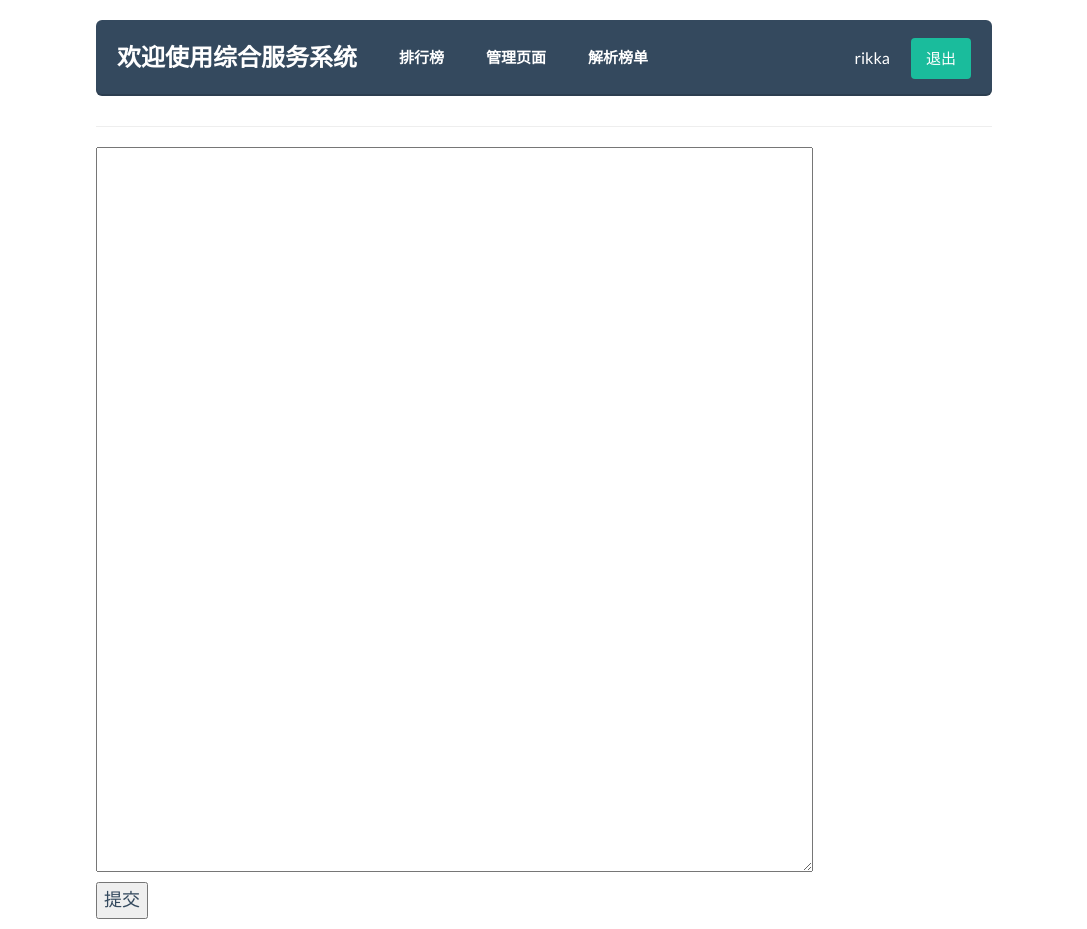
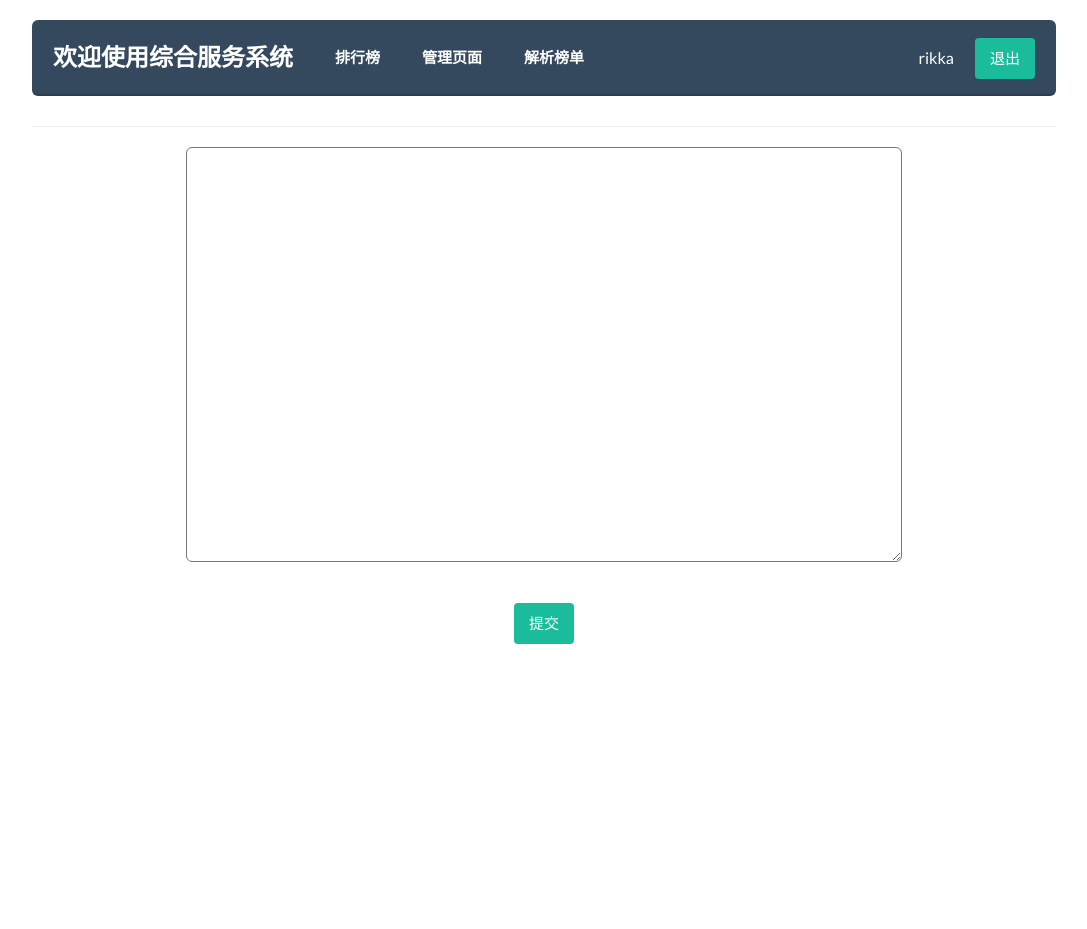
Before and after one commit to intspt/balloon, a Flask app: page /addTeam in a window 1280 px wide. Shown: the whole page, without its empty margins (96-1183 px from the left). After the commit the page ends 644 px from the top, so only its background shows below. Run offline with Flask 2, Linux system fonts and the light colour scheme; a user stored in the database is signed in; some libraries are stand-ins or nearby versions.

Commit message:
update
update

```diff
--- a/app/static/css/main.css
+++ b/app/static/css/main.css
@@ -1,8 +1,14 @@
 #wrapper {
     position: relative;
-    width: 70%;
+    width: 80%;
     top: 20px;
     margin: 0 auto;
+}
+
+#g-admin li
+{
+  display:inline;
+  padding:20px;
 }
 
 .container {
@@ -23,7 +29,9 @@
     margin: 0 auto
 }
 .team-add-text {
-    width: 80%;
+    width: 70%;
+    height:60%;
+    border-radius: 6px;
 }
 .print-content-text {
     width: 90%;
--- a/app/templates/addTeam.html
+++ b/app/templates/addTeam.html
@@ -1,8 +1,8 @@
 {% extends "base.html"%}
 {% block content %}
-    <form class="team-add-form pr" method="POST" action="/addTeam">
-        <textarea name="content" class="team-add-text" rows="23"></textarea>
-        <br />
-        <button type="submit"> 提交 </button>
-    </form>
+        <form id="team-add-form" class="team-add-form pr" method="POST" action="/addTeam">
+            <center><textarea name="content" class="team-add-text" rows="13"></textarea></center>
+            <br />
+            <center><button class="btn btn-primary" type="submit"> 提交 </button></center>
+        </form>
 {% endblock %}
--- a/app/templates/teamList.html
+++ b/app/templates/teamList.html
@@ -2,7 +2,7 @@
 {% block content %}
     <a name="top" ></a>
     <div class="list-style">
-        <table class="table" style="margin:auto;">
+        <table class="table" style="margin: 0 auto">
             <thead>
                 <tr>
                     <th> 编号 </th>
@@ -23,5 +23,5 @@
             </tbody>
         </table>
     </div>
-    <a href="#top"> 返回顶部 </a>
+    <center><a href="#top"> 返回顶部 </a></center>
 {% endblock %}
```
Also changed, not shown: app/templates/admin.html (+4 -4 lines).
